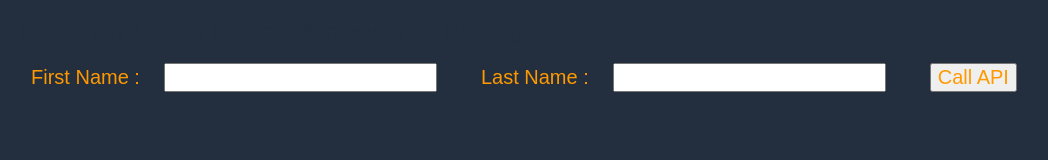
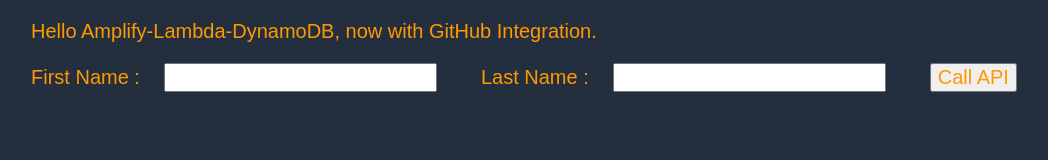
Before and after one commit to wirtes/aws-amplify-lambda-dynamodb-lesson, a plain HTML site: page index.html in a window 1280 px wide. Shown: the whole page, without its empty margins (17-1065 px from the left). Drawn offline with Linux system fonts and the light colour scheme.

Commit message:
Fixed Styles

```diff
--- a/index.html
+++ b/index.html
@@ -9,10 +9,10 @@
         background-color: #232F3E;
         }
     p {
-        color: #232F3E;
+        color: #FF9900;
         font-family: Arial, Helvetica, sans-serif;
         font-size: 20px;
-        margin-left: 20px;
+        margin-left: 40px;
 	}
     label, button {
         color: #FF9900;
```
